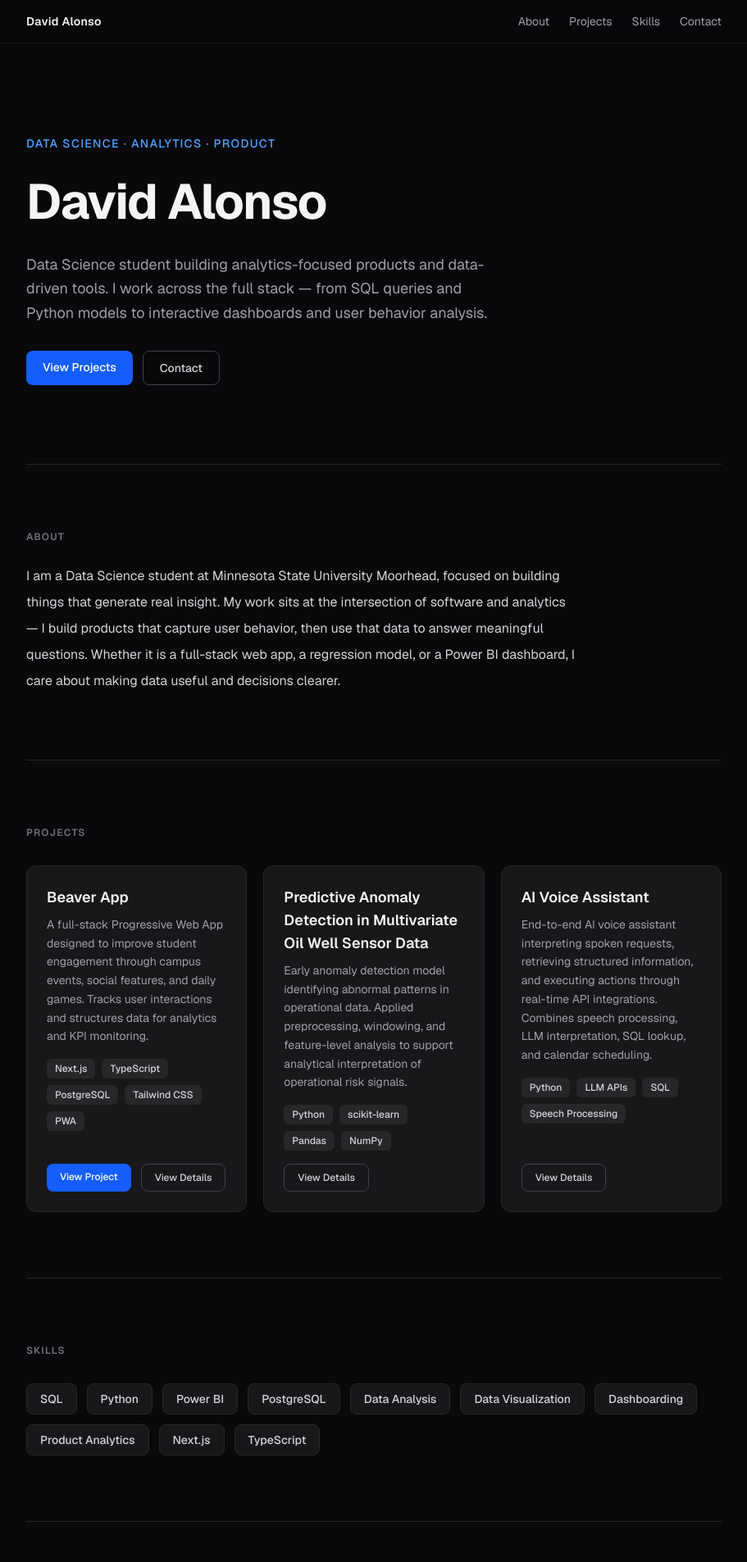
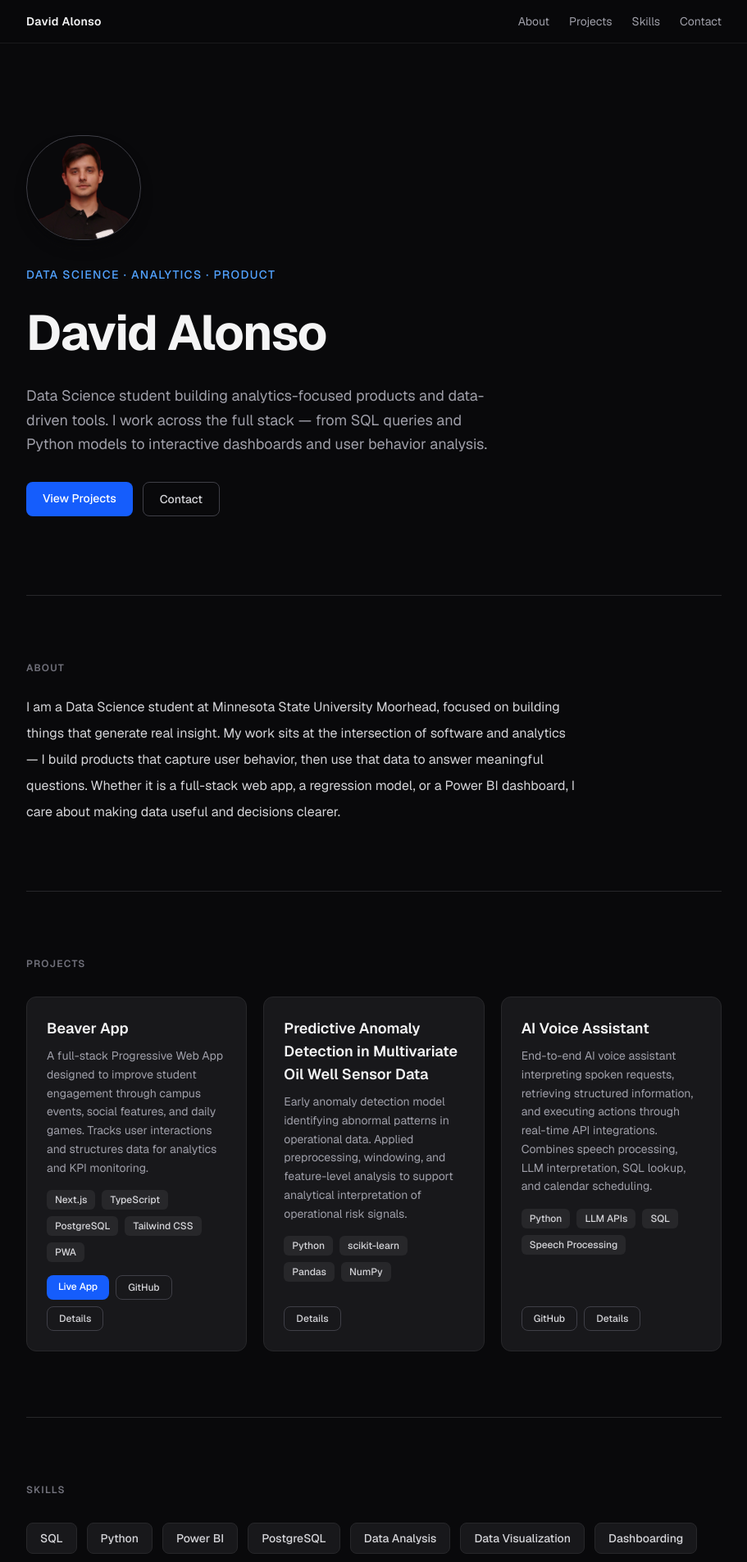
Before and after one commit to mrdeived/david-alonso-portfolio, a Next.js app: page / in a window 1280 px wide. Shown: the top 1906 px of the page at 82% size, without its empty margins (184-1095 px from the left). Built offline with nearby package versions, Linux system fonts and the light colour scheme.

Commit message:
portfolio: add profile image and project github links

```diff
--- a/app/page.tsx
+++ b/app/page.tsx
@@ -1,3 +1,4 @@
+import Image from "next/image";
 import ProjectCard from "@/components/ProjectCard";
 
 const projects = [
@@ -7,6 +8,7 @@ const projects = [
       "A full-stack Progressive Web App designed to improve student engagement through campus events, social features, and daily games. Tracks user interactions and structures data for analytics and KPI monitoring.",
     stack: ["Next.js", "TypeScript", "PostgreSQL", "Tailwind CSS", "PWA"],
     externalHref: "https://msu-life-production.up.railway.app/home",
+    githubHref: "https://github.com/mrdeived/msu-life",
     detailsHref: "/projects/beaver-app",
   },
   {
@@ -21,6 +23,7 @@ const projects = [
     description:
       "End-to-end AI voice assistant interpreting spoken requests, retrieving structured information, and executing actions through real-time API integrations. Combines speech processing, LLM interpretation, SQL lookup, and calendar scheduling.",
     stack: ["Python", "LLM APIs", "SQL", "Speech Processing"],
+    githubHref: "https://github.com/mrdeived/project-jarvis",
     detailsHref: "/projects/ai-voice-assistant",
   },
 ];
@@ -62,6 +65,16 @@ export default function Home() {
           id="hero"
           className="mx-auto flex max-w-4xl flex-col gap-6 px-6 pb-24 pt-28"
         >
+          <div className="mb-2">
+            <Image
+              src="/profile.png"
+              alt="David Alonso"
+              width={140}
+              height={140}
+              className="rounded-full border border-zinc-700 shadow-lg shadow-zinc-950/50"
+              priority
+            />
+          </div>
           <p className="text-sm font-medium uppercase tracking-widest text-blue-400">
             Data Science · Analytics · Product
           </p>
--- a/components/ProjectCard.tsx
+++ b/components/ProjectCard.tsx
@@ -5,6 +5,7 @@ type ProjectCardProps = {
   description: string;
   stack: string[];
   externalHref?: string;
+  githubHref?: string;
   detailsHref: string;
 };
 
@@ -13,6 +14,7 @@ export default function ProjectCard({
   description,
   stack,
   externalHref,
+  githubHref,
   detailsHref,
 }: ProjectCardProps) {
   return (
@@ -31,22 +33,32 @@ export default function ProjectCard({
           </span>
         ))}
       </div>
-      <div className="mt-auto flex flex-wrap gap-3">
+      <div className="mt-auto flex flex-wrap gap-2">
         {externalHref && (
           <a
             href={externalHref}
             target="_blank"
             rel="noopener noreferrer"
-            className="rounded-lg bg-blue-600 px-4 py-2 text-xs font-medium text-white transition-colors hover:bg-blue-500"
+            className="rounded-lg bg-blue-600 px-3.5 py-1.5 text-xs font-medium text-white transition-colors hover:bg-blue-500"
           >
-            View Project
+            Live App
+          </a>
+        )}
+        {githubHref && (
+          <a
+            href={githubHref}
+            target="_blank"
+            rel="noopener noreferrer"
+            className="rounded-lg border border-zinc-700 px-3.5 py-1.5 text-xs font-medium text-zinc-300 transition-colors hover:border-zinc-500 hover:text-zinc-100"
+          >
+            GitHub
           </a>
         )}
         <Link
           href={detailsHref}
-          className="rounded-lg border border-zinc-700 px-4 py-2 text-xs font-medium text-zinc-300 transition-colors hover:border-zinc-500 hover:text-zinc-100"
+          className="rounded-lg border border-zinc-700 px-3.5 py-1.5 text-xs font-medium text-zinc-300 transition-colors hover:border-zinc-500 hover:text-zinc-100"
         >
-          View Details
+          Details
         </Link>
       </div>
     </article>
```
Also changed, not shown: public/profile.png (added).
